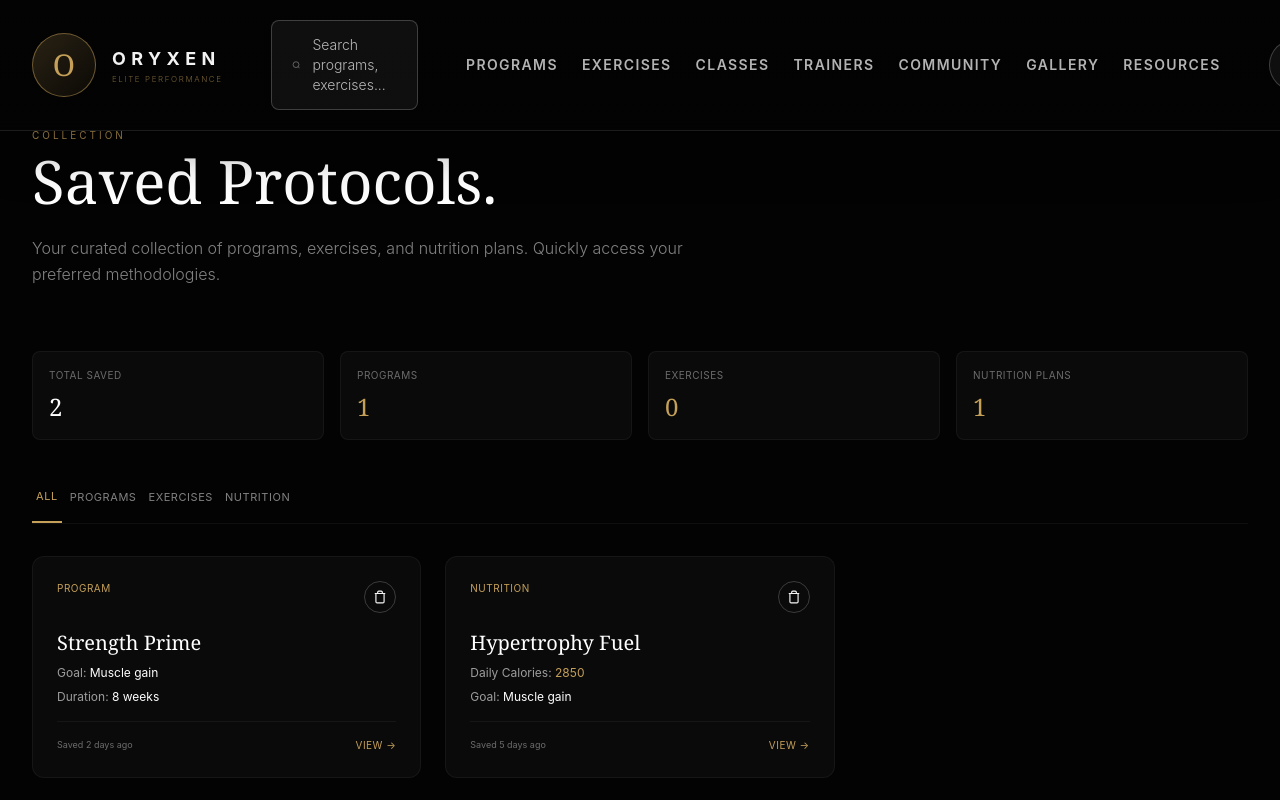
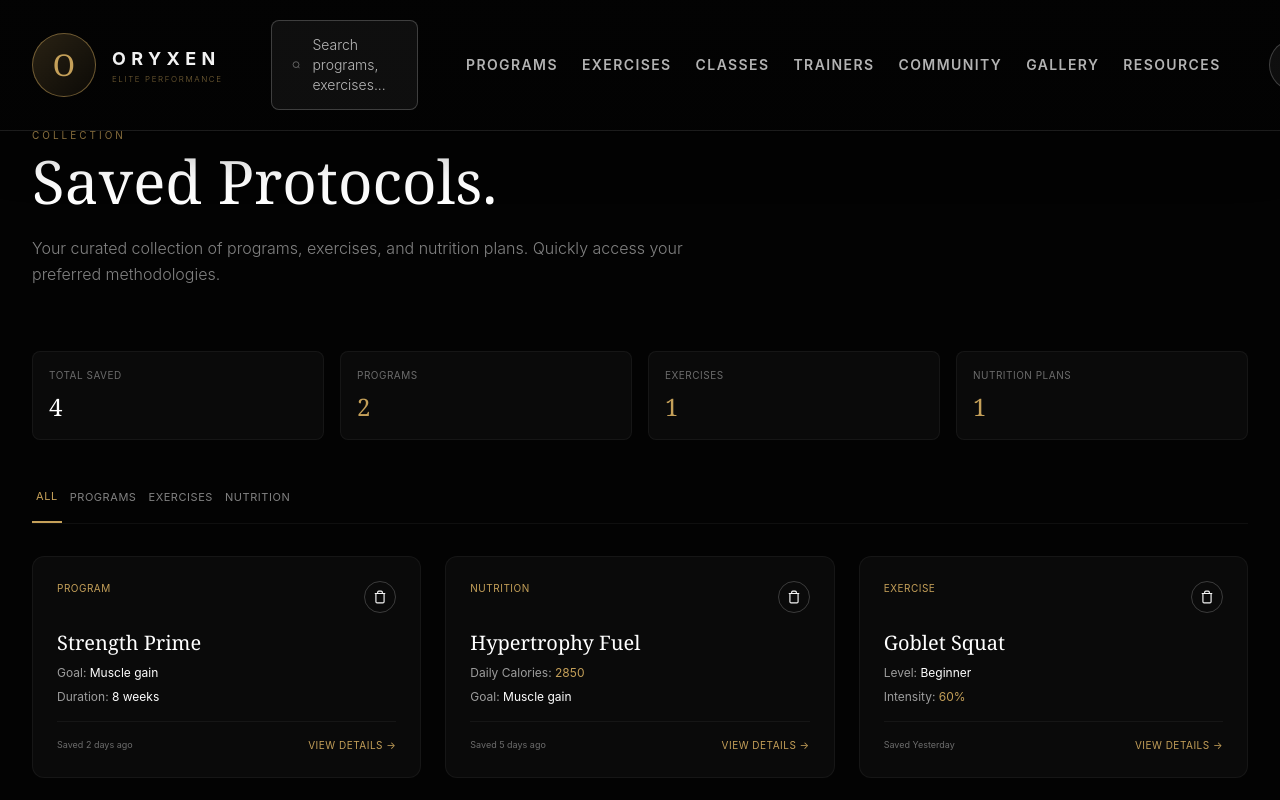
Before and after one commit to Aschio12/oryxen-frontend-2z, a Next.js app in the folder apps/frontend/: page /saved in a window 1280 px wide. Shown: the top 800 px of the page. Built offline with nearby package versions, Linux system fonts and the light colour scheme.

Commit message:
feat: enhance saved page with exercise detail links, more items, exercise data display

```diff
--- a/apps/frontend/src/app/saved/page.tsx
+++ b/apps/frontend/src/app/saved/page.tsx
@@ -33,6 +33,20 @@
       type: "nutrition",
       savedAt: new Date(Date.now() - 5 * 24 * 60 * 60 * 1000),
       data: nutritionPlans[1],
+    },
+    {
+      id: "e-001",
+      name: exercises[0]?.name || "Bench Press",
+      type: "exercise",
+      savedAt: new Date(Date.now() - 1 * 24 * 60 * 60 * 1000),
+      data: { ...exercises[0], goal: "Strength", duration: "Per session" },
+    },
+    {
+      id: "elite-engine",
+      name: "Elite Engine",
+      type: "program",
+      savedAt: new Date(Date.now() - 3 * 24 * 60 * 60 * 1000),
+      data: sportPrograms[1],
     },
   ]);
 
@@ -145,6 +159,12 @@
                       <p>Duration: <span className="text-white">{item.data.duration}</span></p>
                     </>
                   )}
+                  {item.type === "exercise" && (
+                    <>
+                      <p>Level: <span className="text-white">{item.data.level}</span></p>
+                      <p>Intensity: <span className="text-[#C5A059]">{item.data.intensity}%</span></p>
+                    </>
+                  )}
                   {item.type === "nutrition" && (
                     <>
                       <p>Daily Calories: <span className="text-[#C5A059]">{item.data.dailyCalories}</span></p>
@@ -158,12 +178,13 @@
                   <Link
                     href={
                       item.type === "program" ? `/programs/${item.id}` :
-                      item.type === "exercise" ? `/exercises` :
+                      item.type === "exercise" ? `/exercises/${item.id}` :
+                      item.type === "nutrition" ? `/nutrition/${item.id}` :
                       `/nutrition`
                     }
                     className="text-[10px] uppercase tracking-wider text-[#C5A059] hover:text-white transition-colors"
                   >
-                    View →
+                    View Details →
                   </Link>
                 </div>
               </div>
```
